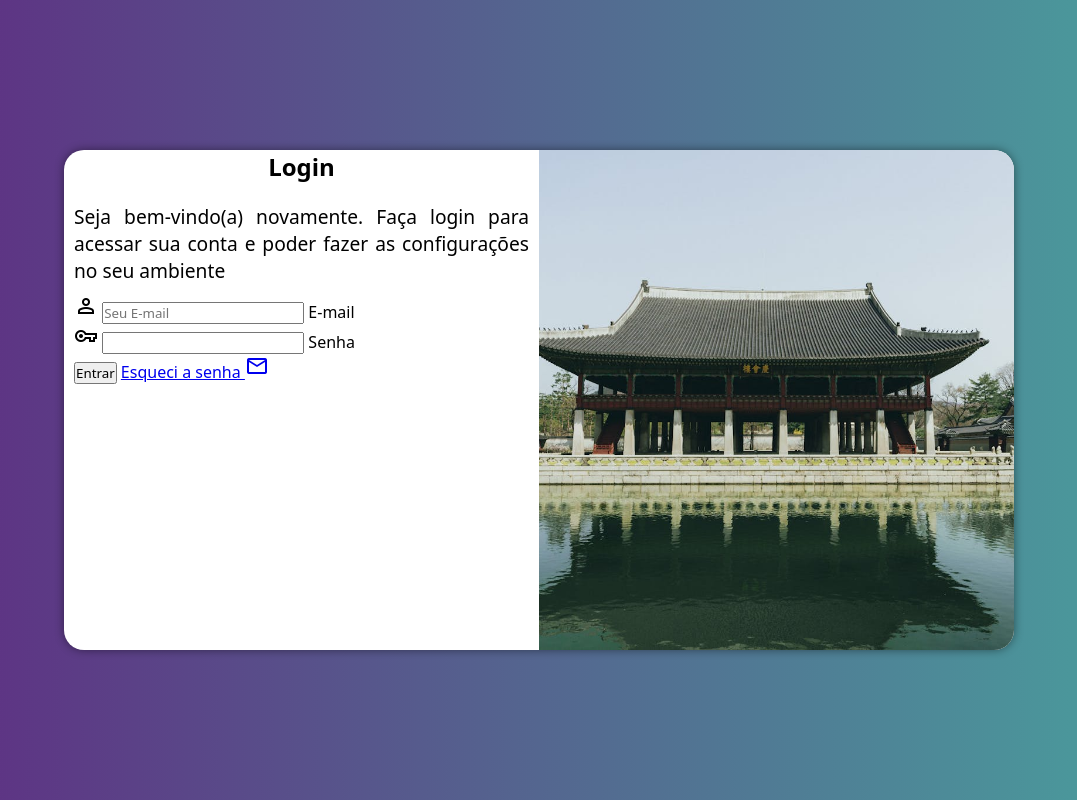
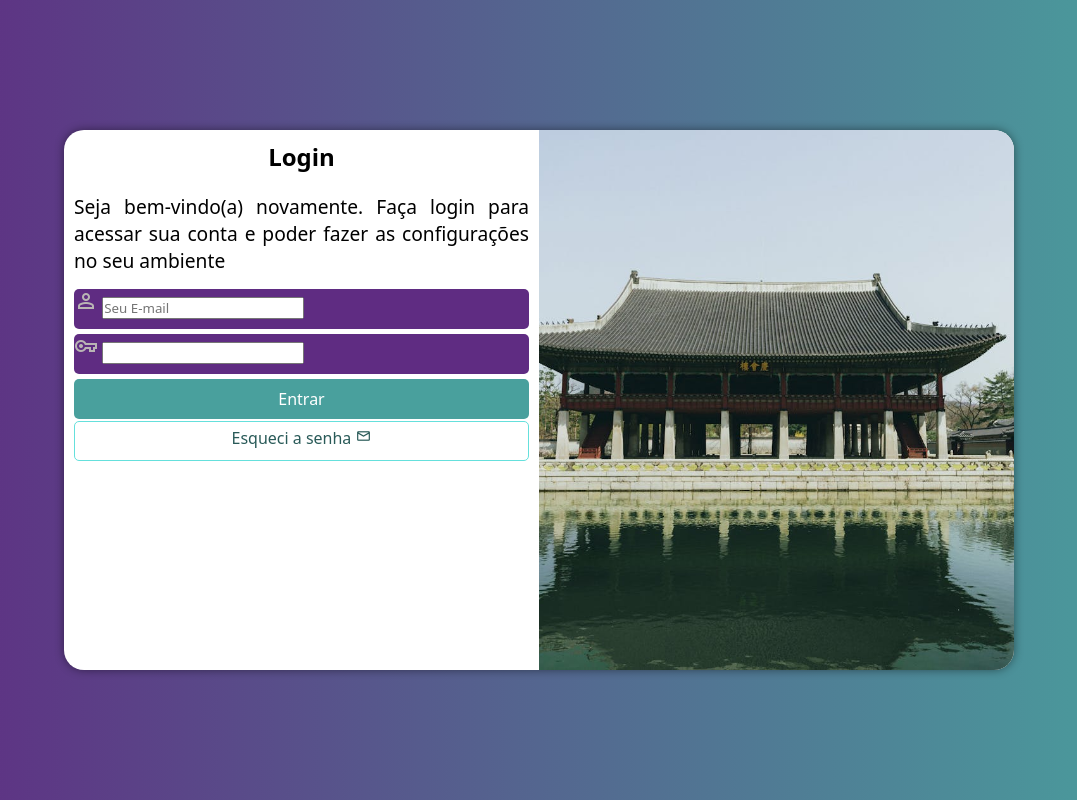
Before and after one commit to Alysson-Vinicius/projeto-login, a plain HTML site: page index.html in a window 1280 px wide. Shown: the whole page, without its empty margins (101-1178 px from the left). Drawn offline with nearby package versions, Linux system fonts and the light colour scheme.

Commit message:
Formatação do Fomulário

```diff
--- a/estilos/style.css
+++ b/estilos/style.css
@@ -39,7 +39,7 @@ section#login {
 
     background-color: white;
     width: 250px;
-    height: 500px;
+    height: 540px;
     border-radius: 20px;
     box-shadow: 0px 0px 10px rgba(0, 0, 0, 0.450);
 
@@ -49,7 +49,7 @@ section#login {
 
 section#login h1 {
     text-align: center;
-    padding-bottom: 10px;
+    padding: 10px 0px;
 }
 
 section#login p {
@@ -71,5 +71,64 @@ div#login > div#formulario {
 }
 
 div#formulario > form {
-    padding-left: 10px;
+    padding:0px 10px;
 }
+
+div.campo {
+    background-color: var(--cor02);
+    display: block;
+    width: 100%;
+    height: 40px;
+    border-radius: 5px;
+    margin: 5px 0px;
+}
+
+div.campo > label {
+    display: none;
+}
+
+div.campo > span {
+    color: rgb(185, 180, 180);
+}
+
+form > input[type=submit] {
+    display: block;
+    font-size: 1em;
+    width: 100%;
+    height: 40px;
+    background-color: var(--cor01);
+    color: white;
+    border: none;
+    border-radius: 5px;
+
+}
+
+form > input[type=submit]:hover {
+    cursor: pointer;
+    background-color: #295a58;
+}
+
+form > a.botao {
+    display: block;
+    text-align: center;
+    text-decoration: none;
+    font-size: 1em;
+    background-color: white;
+    color: #295a58;
+    width: 100%;
+    height: 40px;
+    border: 1px solid #65e0dc ;
+    border-radius: 5px;
+    margin-top: 2px ;
+    padding-top: 5px;
+
+}
+
+form > a.botao:hover {
+    background-color: #65e0dc ;
+    border-radius: 5px;;
+}
+
+form > a.botao > span {
+    font-size: 1em;
+}
--- a/index.html
+++ b/index.html
@@ -23,7 +23,7 @@
                         </span>
 
                         <input type="email" name="login" id="ilogin" placeholder="Seu E-mail" autocomplete="email" required maxlength="30">
-                        <label for="ilogin">E-mail</label>
+                        <label for="ilogin" style="font-size: 0.8em;">E-mail</label>
 
                     </div>
 
@@ -33,12 +33,12 @@
                         </span>
 
                         <input type="password" name="senha" id="isenha" autocomplete="current-password" required minlength="8" maxlength="20">
-                        <label for="isenha">Senha</label>
+                        <label for="isenha" style="font-size: 0.8em;">Senha</label>
 
                     </div>
 
                     <input type="submit" value="Entrar">
-                    <a href="esqueci.html">
+                    <a href="esqueci.html" class="botao">
                         Esqueci a senha
                          <span class="material-symbols-outlined">
                             mail
```
